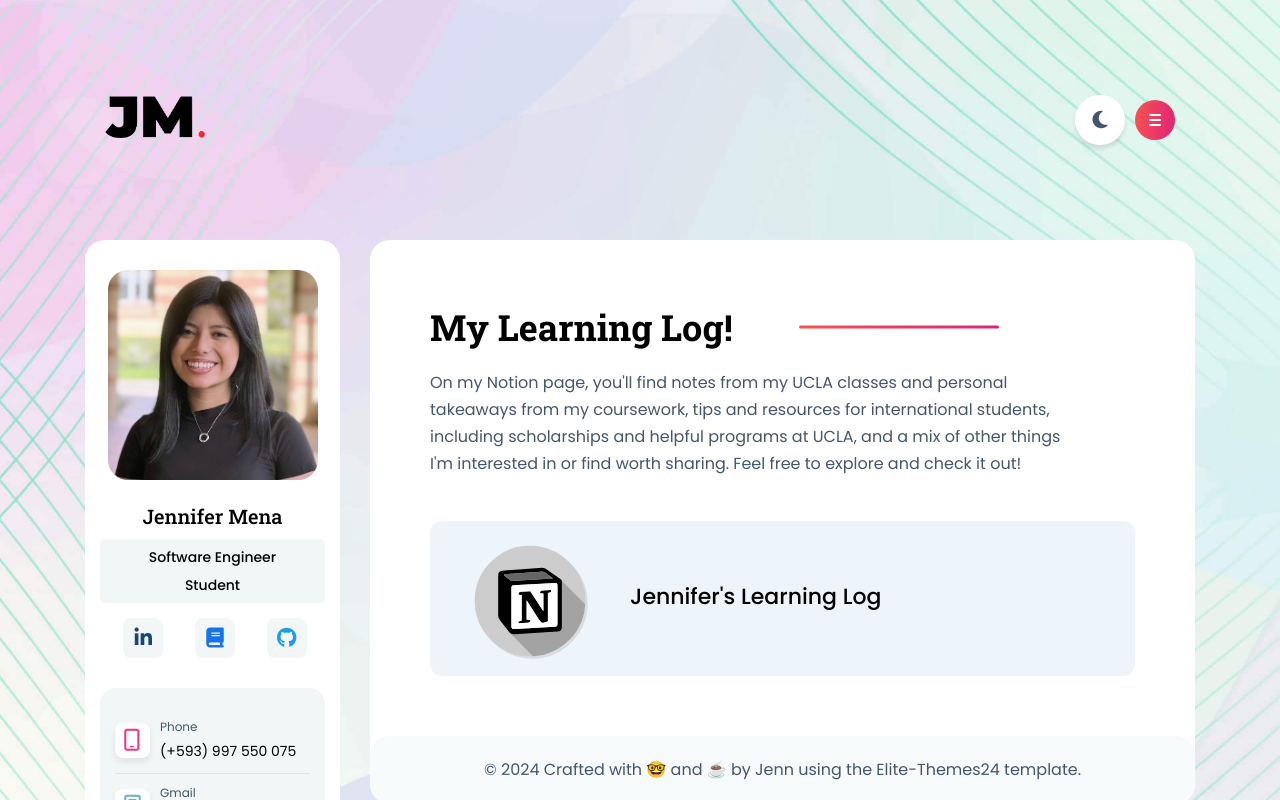
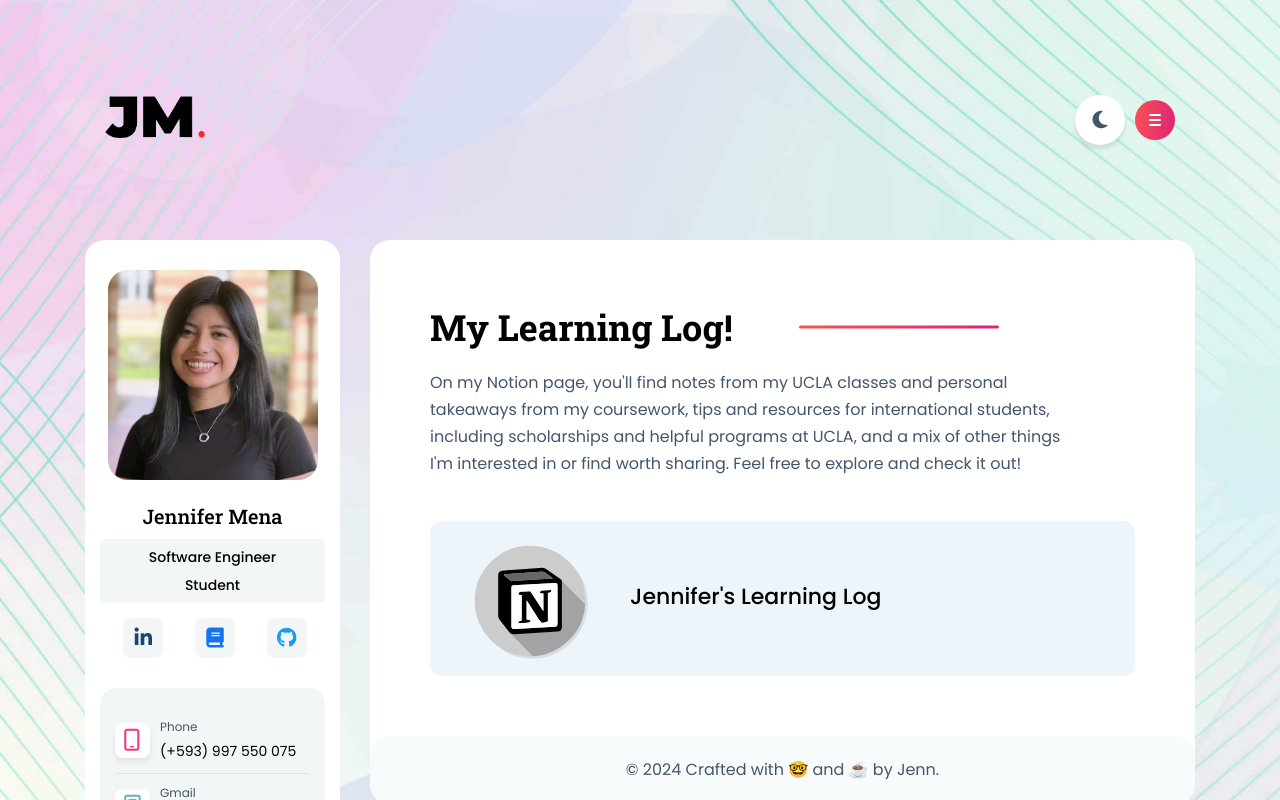
Before and after one commit to JennMena/personalweb, a Next.js app: page /notes in a window 1280 px wide. Built offline with nearby package versions, Linux system fonts and the light colour scheme.

Commit message:
Update IntroNotion.jsx

```diff
--- a/components/homes/blogs/IntroNotion.jsx
+++ b/components/homes/blogs/IntroNotion.jsx
@@ -46,7 +46,7 @@ export default function AboutOne() {
 
         <div className="footer-copyright text-center bg-light-white-2 pt-25 pb-25">
           <span>
-            © {new Date().getFullYear()} Crafted with 🤓 and ☕ by Jenn using the Elite-Themes24 template.
+            © {new Date().getFullYear()} Crafted with 🤓 and ☕ by Jenn.
           </span>
         </div>
       </div>
```
